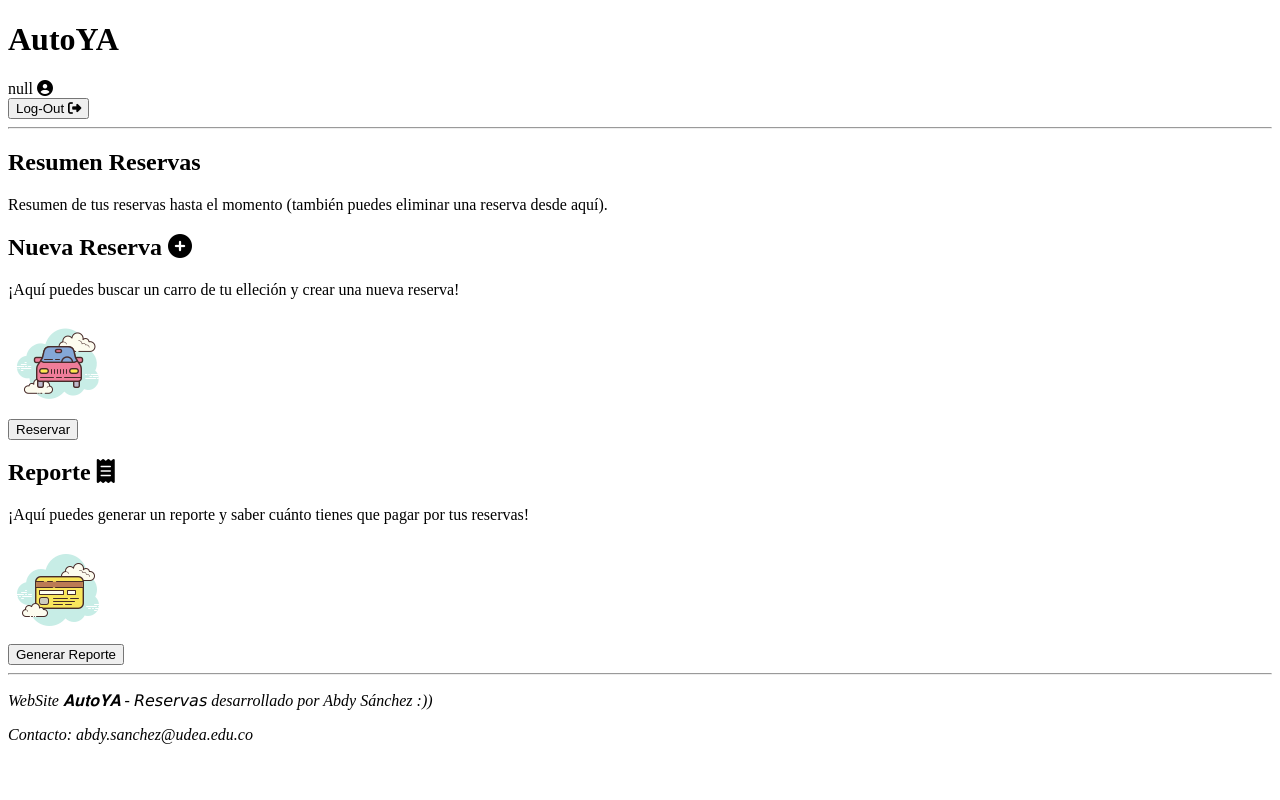
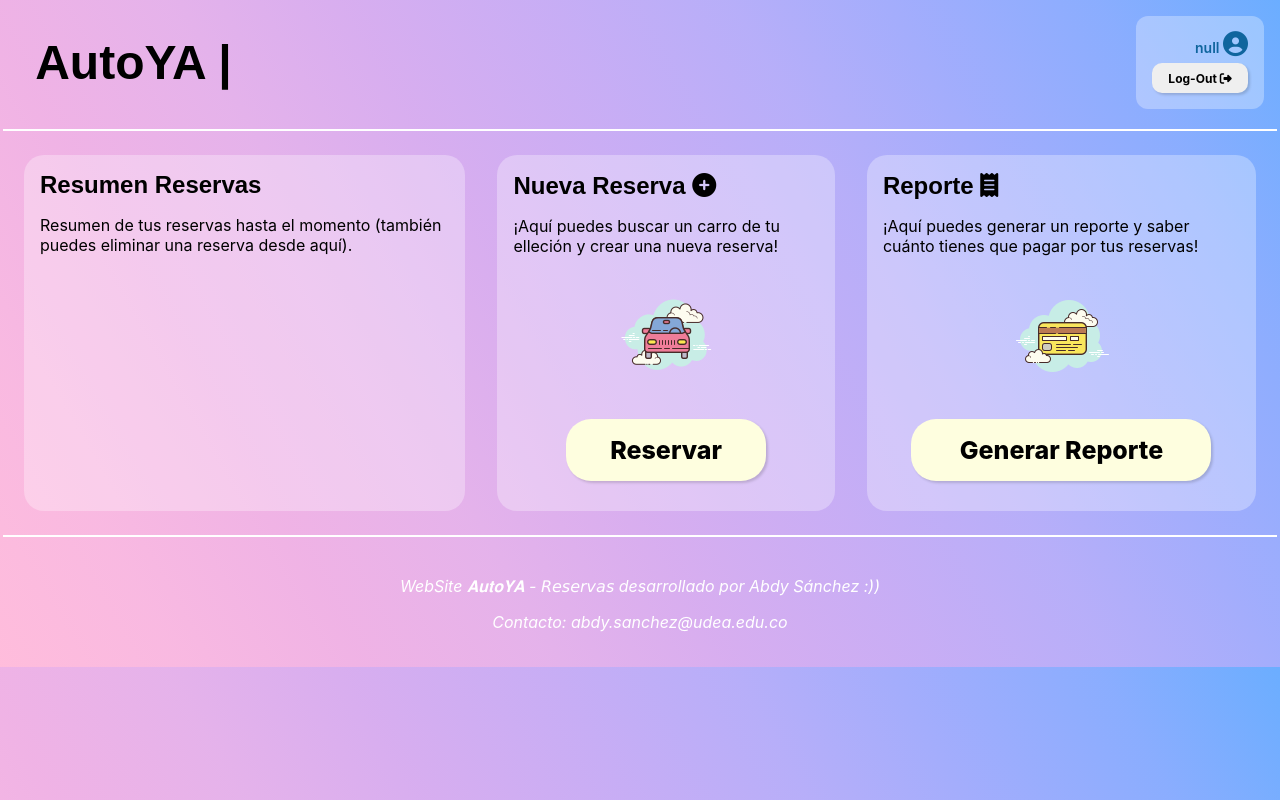
Before and after one commit to abdy-sanchez/ProyectoFinal_AutoYA, a plain HTML site: page front/home.html in a window 1280 px wide. Drawn offline with nearby package versions, Linux system fonts and the light colour scheme; some packages are replaced by stand-ins of ours; no server answers; a script that the page names is missing.

Commit message:
Avance Front: archivos CSS; Login terminado.

```diff
--- a/front/home.html
+++ b/front/home.html
@@ -9,6 +9,9 @@
         <link rel="icon" href="media/icons8-car-100.png" type="image/x-icon" />
         <title>𝐀𝐮𝐭𝐨𝐘𝐀 - 𝘙𝘦𝘴𝘦𝘳𝘷𝘢𝘴</title>
 
+        <link rel="stylesheet" type="text/css" href="styles.css" />
+        <link rel="stylesheet" type="text/css" href="home.styles.css" />
+
         <script src="https://cdn.jsdelivr.net/npm/axios@1.1.2/dist/axios.min.js"></script>
         <script src="https://cdn.jsdelivr.net/npm/sweetalert2@11"></script>
         <script src="https://kit.fontawesome.com/b6d48c5acf.js" crossorigin="anonymous"></script>
@@ -19,13 +22,15 @@
 
     <body>
 
-        <h1>AutoYA</h1>
+        <div id="user-module-container">
+            <h1>AutoYA |</h1>
 
-        <div id="user-module">
+            <div id="user-module">
 
-            <div id="profile-name">Nombre Usuario</div>
-            <button id="log-out">Log-Out    <i class="fa-solid fa-right-from-bracket"></i></button>
+                <div id="profile-name">Nombre Usuario</div>
+                <button id="log-out">Log-Out    <i class="fa-solid fa-right-from-bracket"></i></button>
 
+            </div>
         </div>
 
         <hr>
@@ -35,6 +40,7 @@
             <div id="resumen">
 
                 <h2>Resumen Reservas</h2>
+
                 <p>Resumen de tus reservas hasta el momento (también puedes eliminar una reserva desde aquí).</p>
 
                 <div id="resumen-container"></div>
@@ -45,18 +51,20 @@
 
                 <h2>Nueva Reserva <span><i class="fa-solid fa-circle-plus"></i></span></h2>
                 <p>¡Aquí puedes buscar un carro de tu elleción y crear una nueva reserva!</p>
+                <div class="image-button">
                 <div><img alt="icono +reserva" src="media/icons8-car-100.png"></div>
                 <button id="new-reservation-button">Reservar</button>
-
+                </div>
             </div>
 
             <div id="reporte">
 
                 <h2>Reporte <span><i class="fa-solid fa-receipt"></i></span></h2>
                 <p>¡Aquí puedes generar un reporte y saber cuánto tienes que pagar por tus reservas!</p>
+                <div class="image-button">
                 <div><img alt="icono reporte" src="media/icons8-magnetic-card-100.png"></div>
                 <button id="generate-report-button">Generar Reporte</button>
-
+                </div>
             </div>
 
         </div>
--- /dev/null
+++ b/front/home.styles.css
@@ -0,0 +1,221 @@
+
+h1{
+    padding-left: 0.4em;
+}
+
+#user-module-container{
+    display: flex;
+
+    justify-content: space-between;
+    align-items: center;
+
+    padding: 1em;
+}
+
+#user-module{
+
+    display: flex;
+    align-items: end;
+
+   flex-direction: column;
+
+   padding: 1em;
+
+   gap: 0.4em;
+
+   background-color: rgba(255, 255, 255, 0.3);
+   border-radius: 12px;
+
+}
+
+#profile-name{
+
+    font-size: 14px;
+    font-weight: 600;
+    color: #0f659e;
+}
+
+#profile-name i{
+
+    font-size: 25px;
+    color: #0f659e;
+}
+
+#log-out{
+
+    font-size: 12px;
+    font-weight: 700;
+
+    width: 8em;
+    height: 2.5em;
+
+    border-radius: 10px;
+
+    border: none;
+    box-shadow: rgba(0, 0, 0, 0.15) 1.95px 1.95px 2.6px;
+}
+
+#log-out:hover{
+
+    cursor: pointer;
+
+    background-color: rgba(0, 0, 0, 0.24);
+
+    transition: 0.5s;
+}
+
+
+#main-module{
+
+    display: flex;
+
+    flex-direction: row;
+    align-items:flex-start;
+
+    justify-content: space-around;
+
+    gap: 2em;
+
+    padding: 0.5em;
+    margin: 1em;
+
+    height: 22.3em;
+}
+
+#resumen,#new-reserva,#reporte{
+
+    background-color: rgba(255, 255, 255, 0.3);
+    border-radius: 20px;
+    padding: 1em;
+
+    height: 20.3em;
+}
+
+#new-reserva,#reporte{
+
+   display: flex;
+
+   flex-direction: column;
+
+
+}
+
+.image-button{
+    display: flex;
+
+    align-items: center;
+
+    flex-direction: column;
+    justify-content: space-around;
+    height: 15em;
+}
+
+p{
+    margin-top: 1em;
+    margin-bottom: 1em;
+}
+
+
+#new-reservation-button{
+
+    font-size: 25px;
+    font-weight: 800;
+
+    width: 8em;
+    height: 2.5em;
+
+    border-radius: 25px;
+
+    border: none;
+    box-shadow: rgba(0, 0, 0, 0.15) 1.95px 1.95px 2.6px;
+    background-color: #FEFEDF;
+}
+
+#generate-report-button{
+
+    font-size: 25px;
+    font-weight: 800;
+
+    width: 12em;
+    height: 2.5em;
+
+    border-radius: 25px;
+
+    border: none;
+    box-shadow: rgba(0, 0, 0, 0.15) 1.95px 1.95px 2.6px;
+    background-color: #FEFEDF;
+}
+
+
+#generate-report-button:hover,#new-reservation-button:hover{
+
+    cursor: pointer;
+
+    background-color: rgba(83, 2, 79, 0.24);
+
+    transition: 0.5s;
+}
+
+
+#resumen-container{
+
+    border-radius: 15px;
+    padding: 1em;
+    height: 11.5em;
+
+    overflow-y: auto;
+    scroll-behavior: smooth;
+
+}
+
+
+[class="card-reserva"]{
+
+
+
+    display: flex;
+
+    flex-direction: row;
+
+    align-items: center;
+    justify-content: space-between;
+
+    padding: 0.5em 1em 0.5em 1em;
+
+    margin: 0.6em 0 0.6em 0;
+
+
+    border-radius: 9px;
+
+    background-color: #9B89B3;
+    box-shadow: rgba(0, 0, 0, 0.15) 1.95px 1.95px 2.6px;
+
+}
+
+p[class="resumen-name"]{
+
+    font-weight: 700;
+    font-size: 17px;
+
+}
+
+[class="card-reserva"] i{
+    font-size: 20px;
+
+}
+
+[class="delete-reserva"]{
+
+    border-radius: 5px;
+    font-size: 14px;
+    padding: 0.5em;
+}
+
+[class="delete-reserva"]:hover{
+
+    background-color: #0f659e;
+    color: #fff;
+    transition: 0.5s;
+    cursor: pointer;
+
+}
--- /dev/null
+++ b/front/report.styles.css
@@ -0,0 +1,80 @@
+h1{
+    padding-left: 0.4em;
+}
+
+#user-module-container{
+    display: flex;
+
+    justify-content: space-between;
+    align-items: center;
+
+    padding: 1em;
+}
+
+#user-module{
+
+    display: flex;
+    align-items: end;
+
+   flex-direction: column;
+
+   padding: 1em;
+
+   gap: 0.4em;
+
+   background-color: rgba(255, 255, 255, 0.3);
+   border-radius: 12px;
+
+}
+
+#profile-name{
+
+    font-size: 18px;
+    font-weight: 600;
+    color: #0f659e;
+
+}
+
+#profile-name i{
+
+    font-size: 25px;
+    color: #0f659e;
+}
+
+#log-out{
+
+    font-size: 12px;
+    font-weight: 700;
+
+    width: 8em;
+    height: 2.5em;
+
+    border-radius: 10px;
+
+    border: none;
+    box-shadow: rgba(0, 0, 0, 0.15) 1.95px 1.95px 2.6px;
+}
+
+#log-out:hover{
+
+    cursor: pointer;
+
+    background-color: rgba(0, 0, 0, 0.24);
+
+    transition: 0.5s;
+}
+
+#home-icon{
+
+    border-radius: 5px;
+    font-size: 14px;
+    padding: 0.5em;
+}
+
+#home-icon:hover{
+
+    background-color: #0f659e;
+    color: #fff;
+    transition: 0.5s;
+    cursor: pointer;
+}
--- /dev/null
+++ b/front/reservations.styles.css
@@ -0,0 +1,80 @@
+h1{
+    padding-left: 0.4em;
+}
+
+#user-module-container{
+    display: flex;
+
+    justify-content: space-between;
+    align-items: center;
+
+    padding: 1em;
+}
+
+#user-module{
+
+    display: flex;
+    align-items: end;
+
+   flex-direction: column;
+
+   padding: 1em;
+
+   gap: 0.4em;
+
+   background-color: rgba(255, 255, 255, 0.3);
+   border-radius: 12px;
+
+}
+
+#profile-name{
+
+    font-size: 18px;
+    font-weight: 600;
+    color: #0f659e;
+
+}
+
+#profile-name i{
+
+    font-size: 25px;
+    color: #0f659e;
+}
+
+#log-out{
+
+    font-size: 12px;
+    font-weight: 700;
+
+    width: 8em;
+    height: 2.5em;
+
+    border-radius: 10px;
+
+    border: none;
+    box-shadow: rgba(0, 0, 0, 0.15) 1.95px 1.95px 2.6px;
+}
+
+#log-out:hover{
+
+    cursor: pointer;
+
+    background-color: rgba(0, 0, 0, 0.24);
+
+    transition: 0.5s;
+}
+
+#home-icon{
+
+    border-radius: 5px;
+    font-size: 14px;
+    padding: 0.5em;
+}
+
+#home-icon:hover{
+
+    background-color: #0f659e;
+    color: #fff;
+    transition: 0.5s;
+    cursor: pointer;
+}
--- a/front/script_login_register.js
+++ b/front/script_login_register.js
@@ -54,6 +54,7 @@ ButtonRegister.addEventListener("click",()=>{
 
     registerForm.style.display = 'block';
     loginForm.style.display = 'none';
+    badCreds.style.display = 'none';
 
 })
 
--- a/front/styles.css
+++ b/front/styles.css
@@ -0,0 +1,76 @@
+*{
+    margin: 0;
+
+}
+
+h1{
+
+    font-family: 'Poppins',sans-serif;
+    font-weight:900;
+    font-style: normal;
+    font-size: 3em;
+}
+
+h2,h3{
+
+    font-family: 'Poppins',sans-serif;
+    font-weight:800;
+    font-style: normal;
+    font-size: 1.5em;
+
+}
+
+p,input,a,button,span,label,.swal2-html-container,[class*="car-"],#profile-name{
+    font-family: 'Inter', sans-serif;
+    font-weight: 400;
+    font-size: 1em;
+    font-style: normal;
+}
+
+[class="swal2-actions"] button{
+    font-family: 'Inter', sans-serif;
+    font-weight: 700;
+    font-size: 1em;
+    font-style: normal;
+}
+
+#swal2-title{
+
+    font-family: 'Inter', sans-serif;
+    font-weight: 800;
+    font-size: 1.9em;
+}
+
+body{
+
+    background-image: linear-gradient(
+        60deg,
+        hsl(332deg 100% 87%) 0%,
+        hsl(322deg 83% 85%) 11%,
+        hsl(310deg 66% 82%) 22%,
+        hsl(294deg 58% 81%) 33%,
+        hsl(278deg 68% 81%) 44%,
+        hsl(262deg 78% 82%) 56%,
+        hsl(247deg 86% 83%) 67%,
+        hsl(232deg 95% 81%) 78%,
+        hsl(222deg 99% 77%) 89%,
+        hsl(213deg 100% 71%) 100%
+      );
+
+
+
+}
+
+
+footer{
+
+    padding: 1.2em;
+    text-align: center;
+    color: #ffff;
+}
+
+hr{
+
+    border: 1px solid #fff;
+    margin: 0.2em;
+}
```
Also changed, not shown: front/index.html (+22 -0 lines), front/index.styles.css (added, +75 -0 lines), front/report.html (+13 -7 lines), front/reservations.html (+13 -7 lines).
